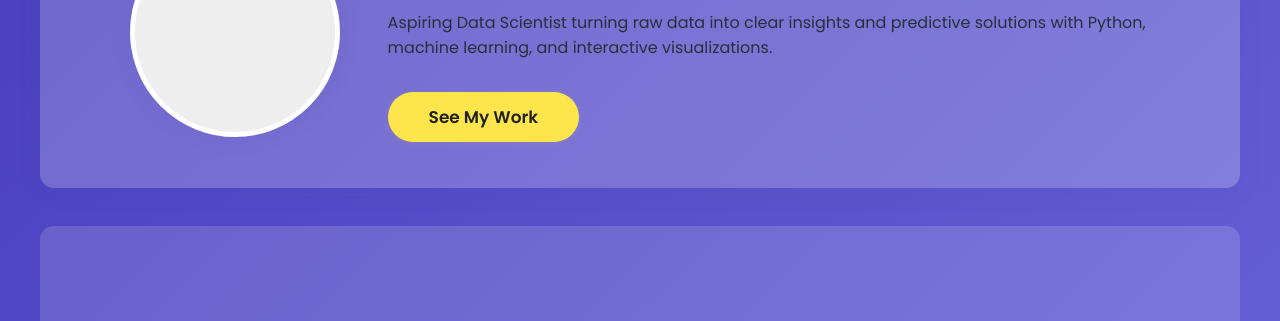
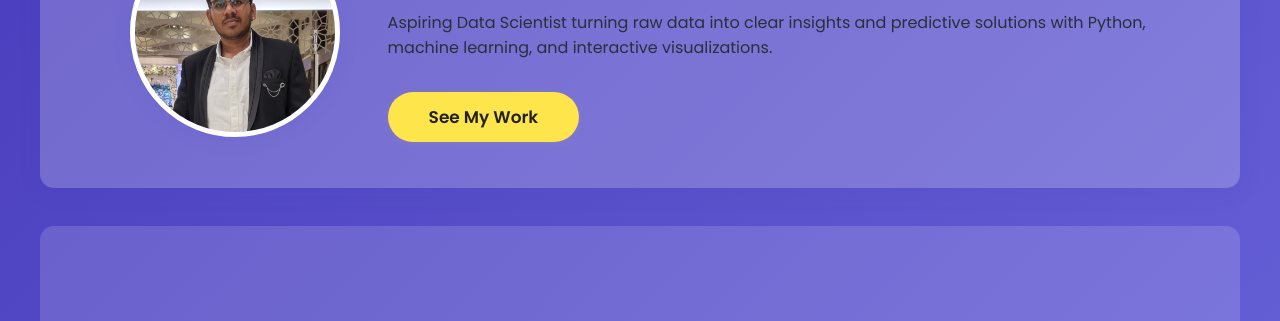
Before and after one commit to Govind22MG/govind-profile, a plain HTML site: page index.html in a window 1280 px wide. Shown: the part 207-528 px from the top of the page. Drawn offline with Linux system fonts and the light colour scheme; files whose address does not match are found by name.

Commit message:
Update index.html

```diff
--- a/index.html
+++ b/index.html
@@ -210,7 +210,7 @@
 
   <!-- Intro -->
   <section id="intro">
-    <img src="aaa.jpg" alt="Govind Gaidhane" />
+    <img src="data/aaa.jpg" alt="Govind Gaidhane" />
     <div class="intro-text">
       <h1>Hello, I’m <span>Govind Gaidhane</span></h1>
       <p>Aspiring Data Scientist turning raw data into clear insights and predictive solutions with Python, machine learning, and interactive visualizations.</p>
```
